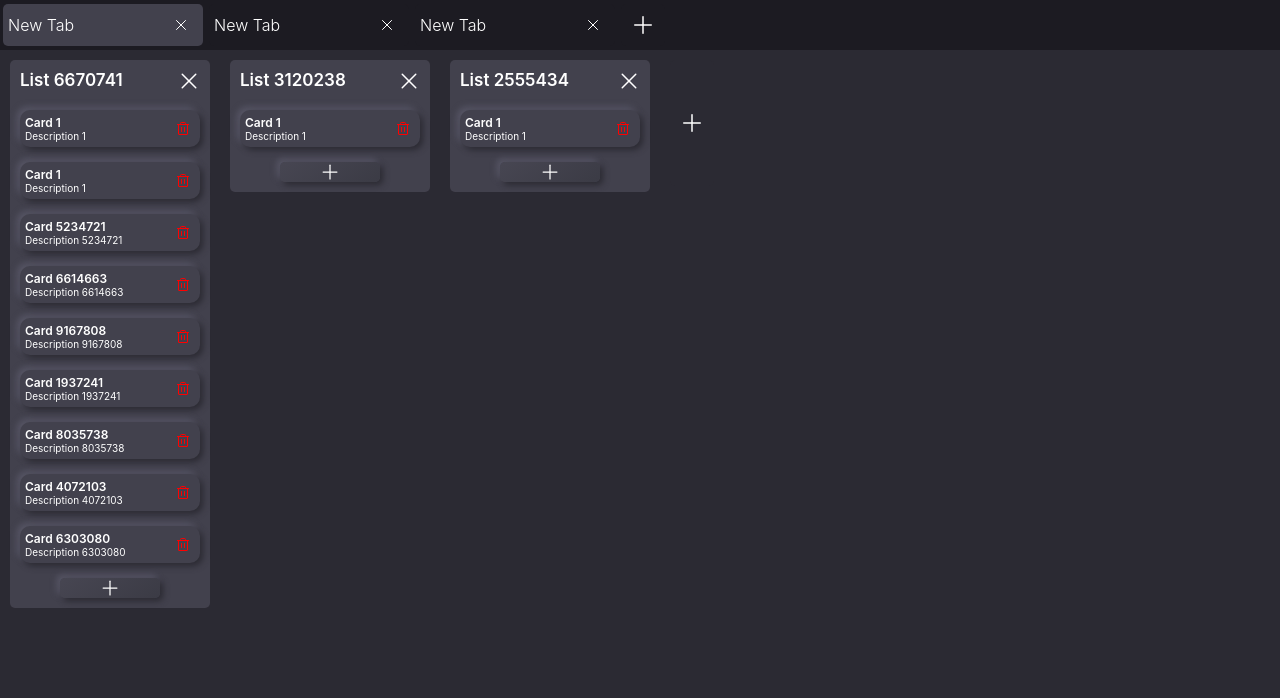
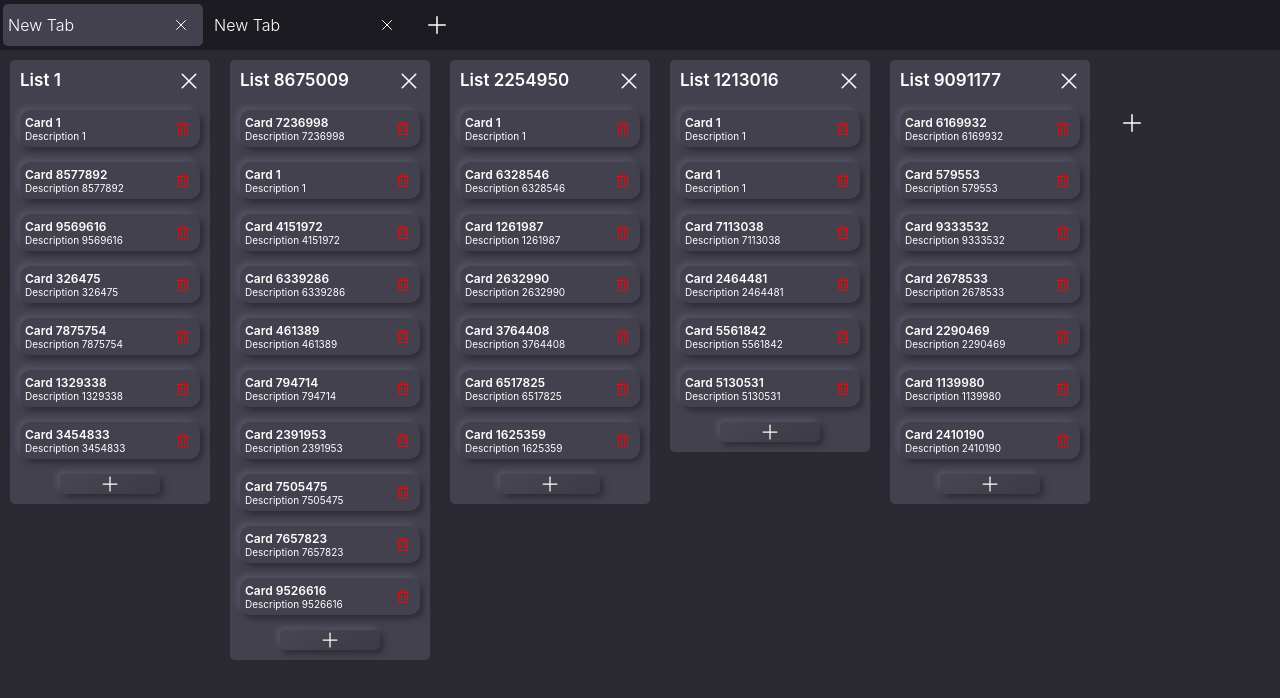
Before and after one commit to Mehdimed/trello, a React (Create React App) app: page / in a window 1280 px wide. Shown: the top 698 px of the page. Built offline with nearby package versions, Linux system fonts and the light colour scheme; data requests are answered from the project's data file.

Commit message:
end of the project

```diff
--- a/src/components/List.js
+++ b/src/components/List.js
@@ -1,7 +1,7 @@
 import styled, { keyframes } from "styled-components";
 import Card from "./Card";
 import {  Droppable, Draggable } from "react-beautiful-dnd";
-import React from "react";
+import React, { useState } from "react";
 import { TabsContext } from "../utils/context";
 import { X, Plus } from "phosphor-react";
 
@@ -90,7 +90,7 @@ const AddButton = styled.div`
                   inset -3px -3px 6px #595868;
     }
     &:not(:active) {
-      animation: ${declickAnimation} 0.1s linear;
+      animation: ${props => props.isClicked ? declickAnimation : null} 0.1s linear ;
       background: linear-gradient(145deg, #474652, #3b3b45);
       box-shadow:  3px 3px 6px #2b2a32,
               -3px -3px 6px #595868;
@@ -114,6 +114,8 @@ const ImgContainer = styled.div`
 `;
 
 export default function List({ list, prefix }) {
+
+  let [isClicked, setIsClicked] = useState(false);
 
 
   const db = React.useContext(TabsContext);
@@ -146,7 +148,12 @@ export default function List({ list, prefix }) {
                 </Draggable>
               ))}
               {provided.placeholder}
-              <AddButton onClick={() => setTimeout(() => db.addCard(list), 200)}>
+              <AddButton
+                onClick={() => setTimeout(() => db.addCard(list), 200)}
+                isClicked={isClicked}
+                onMouseDown={() => setIsClicked(true)}
+                onMouseUp={() => setTimeout(() => setIsClicked(false), 200)}
+                >
                 <Plus size={20} />
               </AddButton>
               <ImgContainer onClick={() => db.deleteList(list)}>
--- a/src/utils/Db.js
+++ b/src/utils/Db.js
@@ -47,7 +47,8 @@ export default class Db {
           .then((data) => {
             const newTabs = [...this.tabs].filter((item) => item.id !== tab.id);
             this.updateTabs(newTabs);
-            this.updateActiveTab(newTabs[0]);
+            // redirect to the first tab if the deleted tab is the active tab
+            this.updateActiveTab(this.activeTab.id === tab.id ? newTabs[0] : this.activeTab);
           });
       }
 
--- a/src/utils/db.json
+++ b/src/utils/db.json
@@ -4,161 +4,301 @@
       "title": "New Tab",
       "lists": [
         {
-          "id": 6670741,
-          "title": "List 6670741",
+          "id": 3797262,
+          "title": "List 1",
           "cards": [
             {
-              "id": 7049089,
+              "id": 3578534,
               "title": "Card 1",
               "description": "Description 1"
             },
             {
-              "id": 5360389,
+              "id": 8577892,
+              "title": "Card 8577892",
+              "description": "Description 8577892"
+            },
+            {
+              "id": 9569616,
+              "title": "Card 9569616",
+              "description": "Description 9569616"
+            },
+            {
+              "id": 326475,
+              "title": "Card 326475",
+              "description": "Description 326475"
+            },
+            {
+              "id": 7875754,
+              "title": "Card 7875754",
+              "description": "Description 7875754"
+            },
+            {
+              "id": 1329338,
+              "title": "Card 1329338",
+              "description": "Description 1329338"
+            },
+            {
+              "id": 3454833,
+              "title": "Card 3454833",
+              "description": "Description 3454833"
+            }
+          ]
+        },
+        {
+          "id": 8675009,
+          "title": "List 8675009",
+          "cards": [
+            {
+              "id": 7236998,
+              "title": "Card 7236998",
+              "description": "Description 7236998"
+            },
+            {
+              "id": 2235037,
               "title": "Card 1",
               "description": "Description 1"
             },
             {
-              "id": 5234721,
-              "title": "Card 5234721",
-              "description": "Description 5234721"
+              "id": 4151972,
+              "title": "Card 4151972",
+              "description": "Description 4151972"
             },
             {
-              "id": 6614663,
-              "title": "Card 6614663",
-              "description": "Description 6614663"
+              "id": 6339286,
+              "title": "Card 6339286",
+              "description": "Description 6339286"
             },
             {
-              "id": 9167808,
-              "title": "Card 9167808",
-              "description": "Description 9167808"
+              "id": 461389,
+              "title": "Card 461389",
+              "description": "Description 461389"
             },
             {
-              "id": 1937241,
-              "title": "Card 1937241",
-              "description": "Description 1937241"
+              "id": 794714,
+              "title": "Card 794714",
+              "description": "Description 794714"
             },
             {
-              "id": 8035738,
-              "title": "Card 8035738",
-              "description": "Description 8035738"
+              "id": 2391953,
+              "title": "Card 2391953",
+              "description": "Description 2391953"
             },
             {
-              "id": 4072103,
-              "title": "Card 4072103",
-              "description": "Description 4072103"
+              "id": 7505475,
+              "title": "Card 7505475",
+              "description": "Description 7505475"
             },
             {
-              "id": 6303080,
-              "title": "Card 6303080",
-              "description": "Description 6303080"
+              "id": 7657823,
+              "title": "Card 7657823",
+              "description": "Description 7657823"
+            },
+            {
+              "id": 9526616,
+              "title": "Card 9526616",
+              "description": "Description 9526616"
             }
           ]
         },
         {
-          "id": 3120238,
-          "title": "List 3120238",
+          "id": 2254950,
+          "title": "List 2254950",
           "cards": [
             {
-              "id": 7856800,
+              "id": 125889,
               "title": "Card 1",
               "description": "Description 1"
+            },
+            {
+              "id": 6328546,
+              "title": "Card 6328546",
+              "description": "Description 6328546"
+            },
+            {
+              "id": 1261987,
+              "title": "Card 1261987",
+              "description": "Description 1261987"
+            },
+            {
+              "id": 2632990,
+              "title": "Card 2632990",
+              "description": "Description 2632990"
+            },
+            {
+              "id": 3764408,
+              "title": "Card 3764408",
+              "description": "Description 3764408"
+            },
+            {
+              "id": 6517825,
+              "title": "Card 6517825",
+              "description": "Description 6517825"
+            },
+            {
+              "id": 1625359,
+              "title": "Card 1625359",
+              "description": "Description 1625359"
             }
           ]
         },
         {
-          "id": 2555434,
-          "title": "List 2555434",
+          "id": 1213016,
+          "title": "List 1213016",
           "cards": [
             {
-              "id": 1010358,
+              "id": 1246733,
               "title": "Card 1",
               "description": "Description 1"
+            },
+            {
+              "id": 2506988,
+              "title": "Card 1",
+              "description": "Description 1"
+            },
+            {
+              "id": 7113038,
+              "title": "Card 7113038",
+              "description": "Description 7113038"
+            },
+            {
+              "id": 2464481,
+              "title": "Card 2464481",
+              "description": "Description 2464481"
+            },
+            {
+              "id": 5561842,
+              "title": "Card 5561842",
+              "description": "Description 5561842"
+            },
+            {
+              "id": 5130531,
+              "title": "Card 5130531",
+              "description": "Description 5130531"
+            }
+          ]
+        },
+        {
+          "id": 9091177,
+          "title": "List 9091177",
+          "cards": [
+            {
+              "id": 6169932,
+              "title": "Card 6169932",
+              "description": "Description 6169932"
+            },
+            {
+              "id": 579553,
+              "title": "Card 579553",
+              "description": "Description 579553"
+            },
+            {
+              "id": 9333532,
+              "title": "Card 9333532",
+              "description": "Description 9333532"
+            },
+            {
+              "id": 2678533,
+              "title": "Card 2678533",
+              "description": "Description 2678533"
+            },
+            {
+              "id": 2290469,
+              "title": "Card 2290469",
+              "description": "Description 2290469"
+            },
+            {
+              "id": 1139980,
+              "title": "Card 1139980",
+              "description": "Description 1139980"
+            },
+            {
+              "id": 2410190,
+              "title": "Card 2410190",
+              "description": "Description 2410190"
             }
           ]
         }
       ],
-      "id": 1
+      "id": 3
     },
     {
       "title": "New Tab",
       "lists": [
         {
-          "id": 4499022,
+          "id": 9339504,
           "title": "List 1",
           "cards": [
             {
-              "id": 7665341,
+              "id": 127336,
               "title": "Card 1",
               "description": "Description 1"
+            },
+            {
+              "id": 1792000,
+              "title": "Card 1792000",
+              "description": "Description 1792000"
+            },
+            {
+              "id": 9207943,
+              "title": "Card 9207943",
+              "description": "Description 9207943"
+            }
+          ]
+        },
+        {
+          "id": 249384,
+          "title": "List 249384",
+          "cards": [
+            {
+              "id": 3502486,
+              "title": "Card 1",
+              "description": "Description 1"
+            },
+            {
+              "id": 7344965,
+              "title": "Card 7344965",
+              "description": "Description 7344965"
+            },
+            {
+              "id": 1867594,
+              "title": "Card 1867594",
+              "description": "Description 1867594"
+            },
+            {
+              "id": 1418369,
+              "title": "Card 1418369",
+              "description": "Description 1418369"
+            }
+          ]
+        },
+        {
+          "id": 2095684,
+          "title": "List 2095684",
+          "cards": [
+            {
+              "id": 7850776,
+              "title": "Card 1",
+              "description": "Description 1"
+            },
+            {
+              "id": 2182696,
+              "title": "Card 2182696",
+              "description": "Description 2182696"
+            },
+            {
+              "id": 5331238,
+              "title": "Card 5331238",
+              "description": "Description 5331238"
+            },
+            {
+              "id": 3167432,
+              "title": "Card 3167432",
+              "description": "Description 3167432"
             }
           ]
         }
       ],
-      "id": 2
-    },
-    {
-      "title": "New Tab",
-      "lists": [
-        {
-          "id": 3519262,
-          "title": "List 1",
-          "cards": [
-            {
-              "id": 306609,
-              "title": "Card 1",
-              "description": "Description 1"
-            },
-            {
-              "id": 775958,
-              "title": "Card 775958",
-              "description": "Description 775958"
-            },
-            {
-              "id": 2919285,
-              "title": "Card 2919285",
-              "description": "Description 2919285"
-            },
-            {
-              "id": 3146419,
-              "title": "Card 3146419",
-              "description": "Description 3146419"
-            }
-          ]
-        },
-        {
-          "id": 927568,
-          "title": "List 927568",
-          "cards": [
-            {
-              "id": 2388113,
-              "title": "Card 2388113",
-              "description": "Description 2388113"
-            },
-            {
-              "id": 7626065,
-              "title": "Card 1",
-              "description": "Description 1"
-            },
-            {
-              "id": 8398050,
-              "title": "Card 8398050",
-              "description": "Description 8398050"
-            }
-          ]
-        },
-        {
-          "id": 6479105,
-          "title": "List 6479105",
-          "cards": [
-            {
-              "id": 9144877,
-              "title": "Card 1",
-              "description": "Description 1"
-            }
-          ]
-        }
-      ],
-      "id": 3
+      "id": 4
     }
   ]
 }
```
